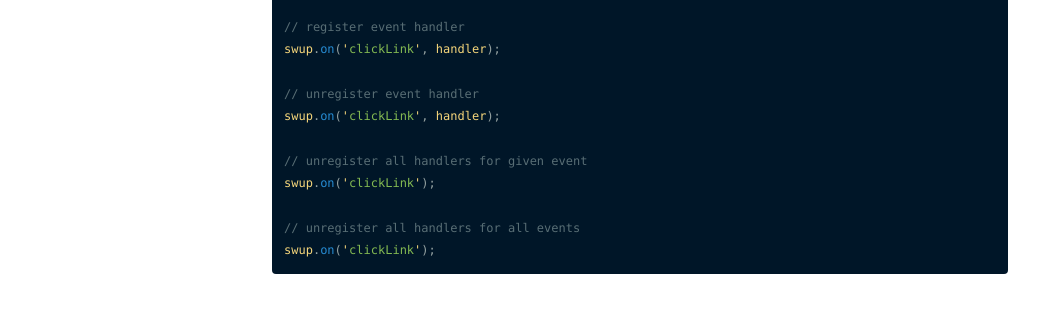
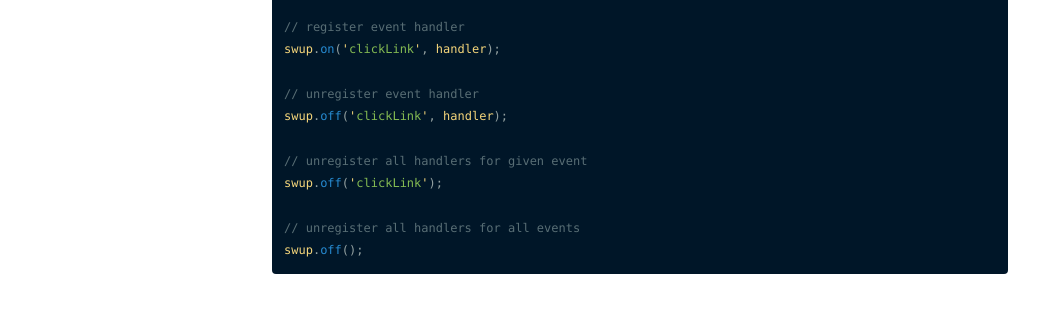
Before and after one commit to swup/docs, a Jekyll site: the page built from docs/api/methods.md, in a window 1280 px wide. Shown: the part 1436-1769 px from the top of the page, without its empty margins (0-1050 px from the left). Built offline with Jekyll 4.4.1, drawn with Linux system fonts in a browser that asks for light colours.

Commit message:
content fix

````diff
--- a/docs/api/methods.md
+++ b/docs/api/methods.md
@@ -52,13 +52,13 @@ const handler = event => console.log(event)
 swup.on('clickLink', handler);
 
 // unregister event handler
-swup.on('clickLink', handler);
+swup.off('clickLink', handler);
 
 // unregister all handlers for given event
-swup.on('clickLink');
+swup.off('clickLink');
 
 // unregister all handlers for all events
-swup.on('clickLink');
+swup.off();
 ```
 
 ## destroy
````
